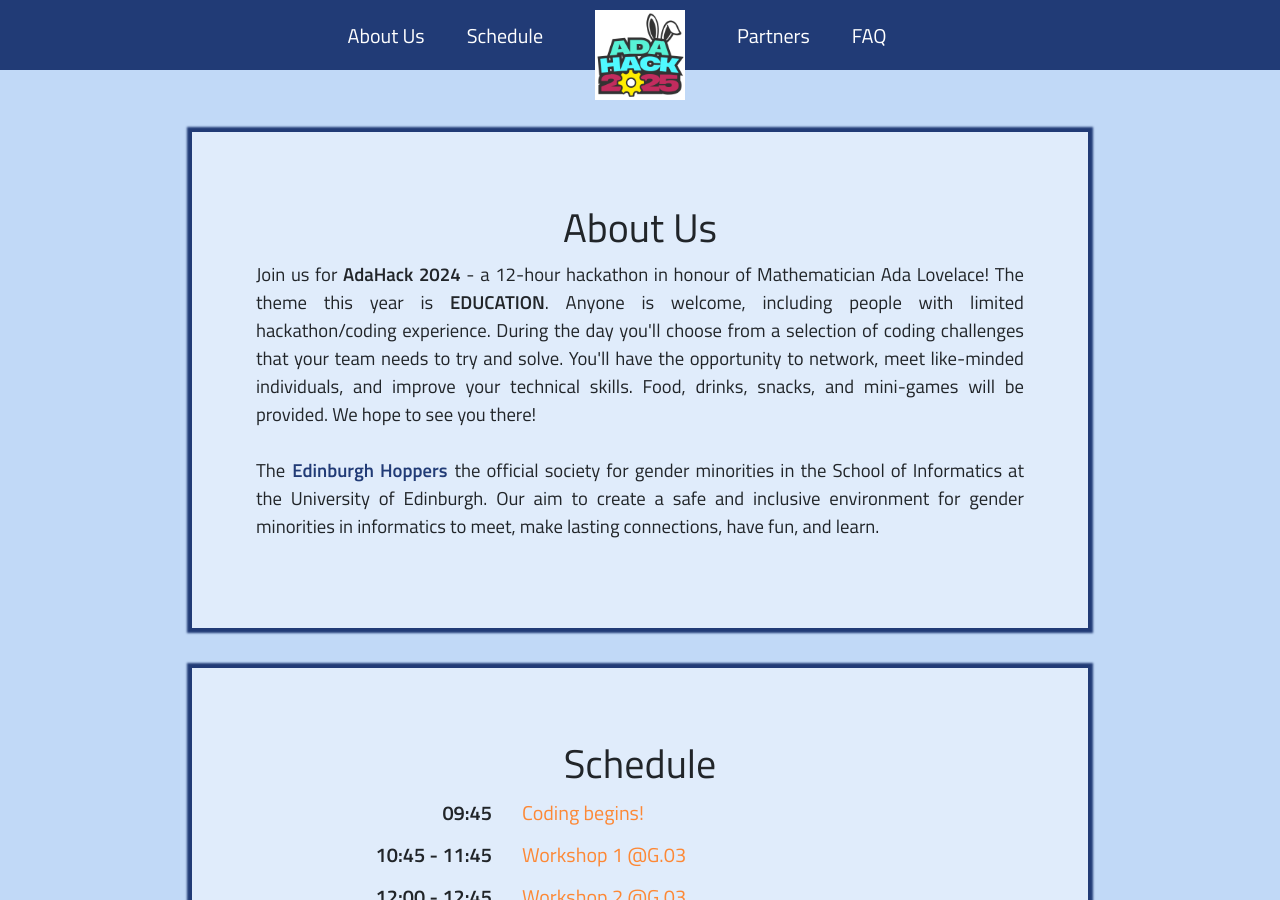
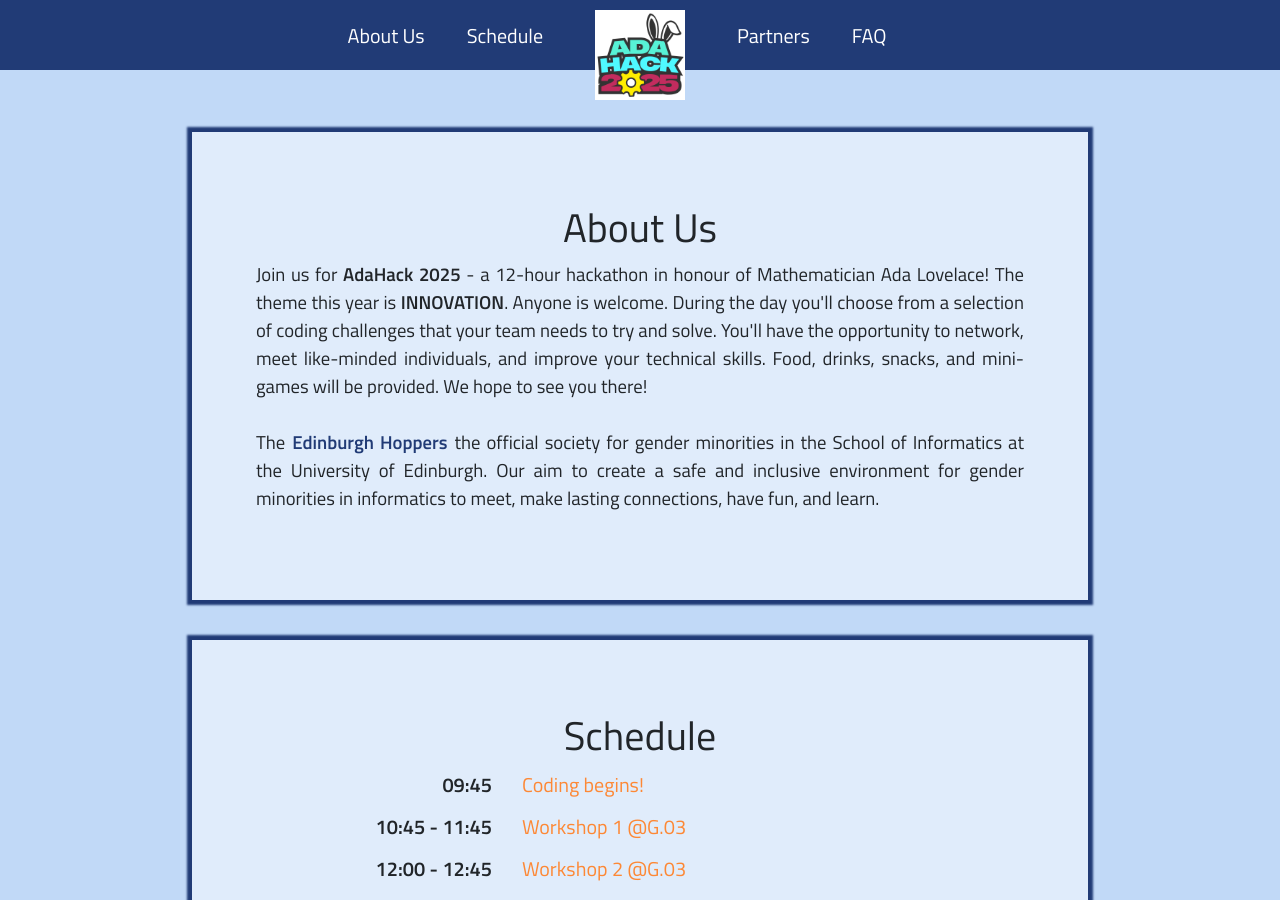
Before and after one commit to edinburgh-hoppers/adahack24, a Jekyll site: the page built from _pages/index.html, in a window 1280 px wide and 900 px high, scrolled down 894 px. Built offline with Jekyll 4.4.1, drawn with Linux system fonts in a browser that asks for light colours; nearby versions of some CDN libraries.

Commit message:
Update about-us.html change theme and year

```diff
--- a/_includes/about-us.html
+++ b/_includes/about-us.html
@@ -3,9 +3,9 @@
 <div class="about container-fluid" id="about">
     <h1>About Us</h1>
     <p>
-        Join us for <b>AdaHack 2024</b> - a 12-hour hackathon in honour of Mathematician Ada Lovelace! The theme this year is <b>EDUCATION</b>.
-        Anyone is welcome, including people with limited hackathon/coding experience. During the day
-        you'll choose from a selection of coding challenges that your team needs to try and solve.
+        Join us for <b>AdaHack 2025</b> - a 12-hour hackathon in honour of Mathematician Ada Lovelace! The theme this year is <b>INNOVATION</b>.
+        Anyone is welcome.
+        During the day you'll choose from a selection of coding challenges that your team needs to try and solve.
         You'll have the opportunity to network, meet like-minded individuals, and improve your technical skills.
         Food, drinks, snacks, and mini-games will be provided. We hope to see you there!
         <br><br>
```
